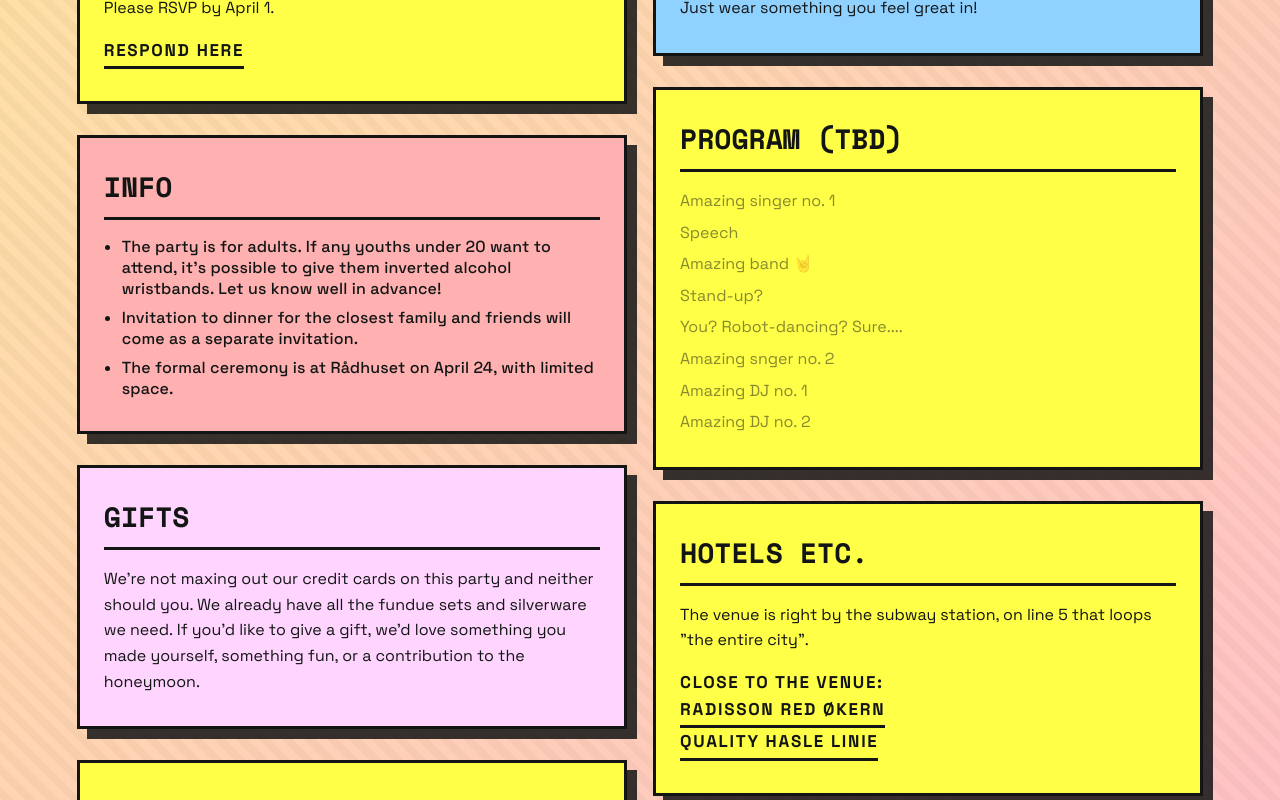
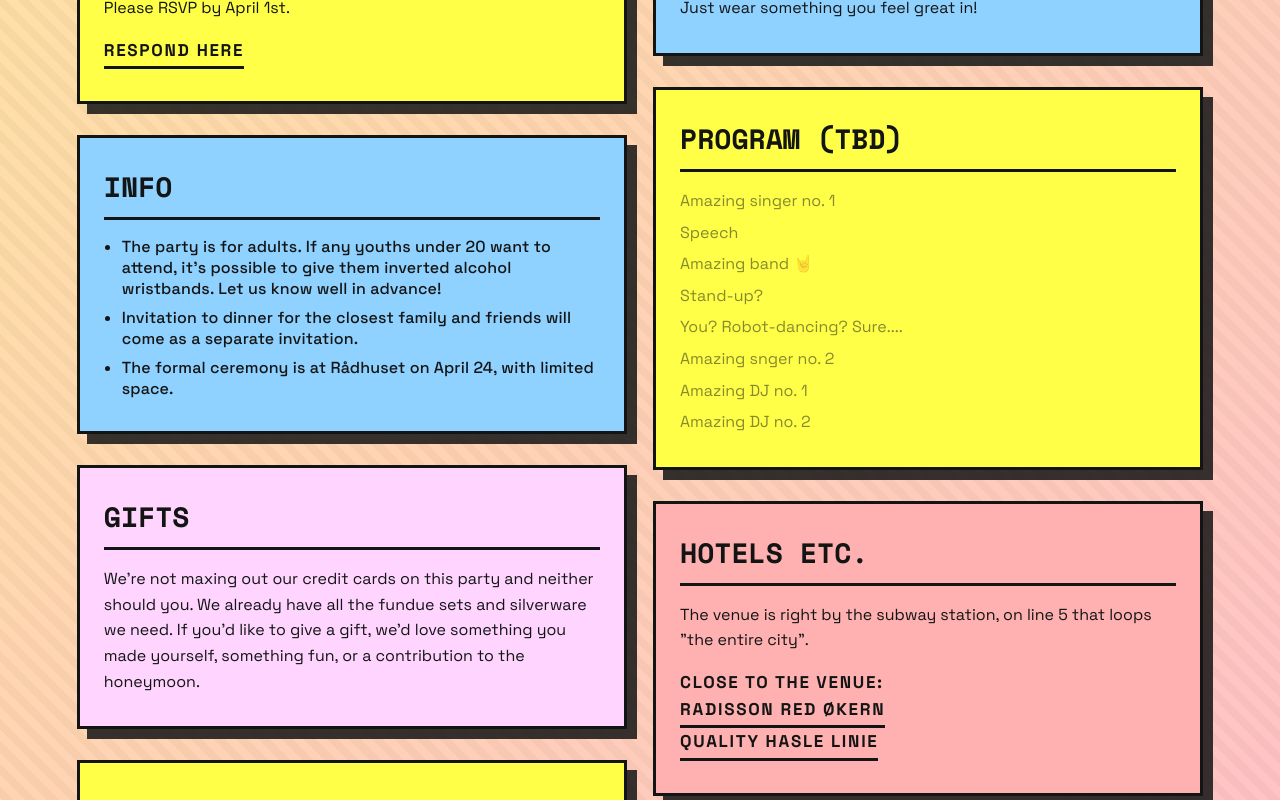
Before and after one commit to datagreier2/mariaogaron.no, a React (Vite) app: page / in a window 1280 px wide. Shown: the part 900-1700 px from the top of the page. Built offline with nearby package versions, Linux system fonts and the light colour scheme.

Commit message:
Colors, "1st"

```diff
--- a/src/App.jsx
+++ b/src/App.jsx
@@ -142,6 +142,7 @@ export default function App() {
           note={t.infoNote}
           noteClass="panel__note--fine"
           noteAsList
+          className="panel--info"
         />
         <Section
           id="gifts"
@@ -173,6 +174,7 @@ export default function App() {
           title={t.hotelsTitle}
           body={t.hotelsBody}
           note={t.hotelsNote}
+          className="panel--hotels"
         />
       </main>
 
--- a/src/i18n.js
+++ b/src/i18n.js
@@ -11,7 +11,7 @@ const translations = {
     heroDates: ["25 April @ Dogyard", "Party starts at 19:30"],
     rsvpTitle: "RSVP",
     rsvpBody:
-      "Please RSVP by April 1.",
+      "Please RSVP by April 1st.",
     rsvpNote: "Respond here: https://forms.gle/SwN1yks1u1Gv6xUD6",
     infoTitle: "Info",
     infoBody: "",
--- a/src/styles.css
+++ b/src/styles.css
@@ -294,6 +294,28 @@ body {
   --panel-base: var(--lavender);
   --panel-hover: var(--panel);
 }
+
+.panel--info {
+  --panel-base: var(--sky);
+  --panel-hover: var(--panel-alt);
+  background: var(--sky);
+}
+
+.panel--info:hover,
+.panel--info:focus-within {
+  background: var(--panel-alt);
+}
+
+.panel--hotels {
+  --panel-base: var(--salmon);
+  --panel-hover: var(--lavender);
+  background: var(--salmon);
+}
+
+.panel--hotels:hover,
+.panel--hotels:focus-within {
+  background: var(--lavender);
+}
 .panel__header {
   display: flex;
   justify-content: space-between;
```
